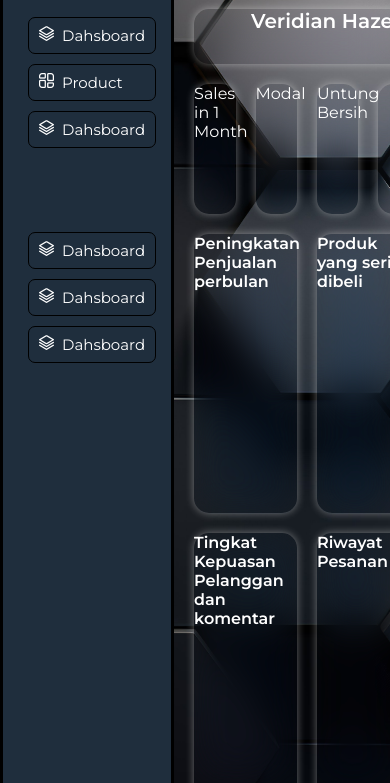
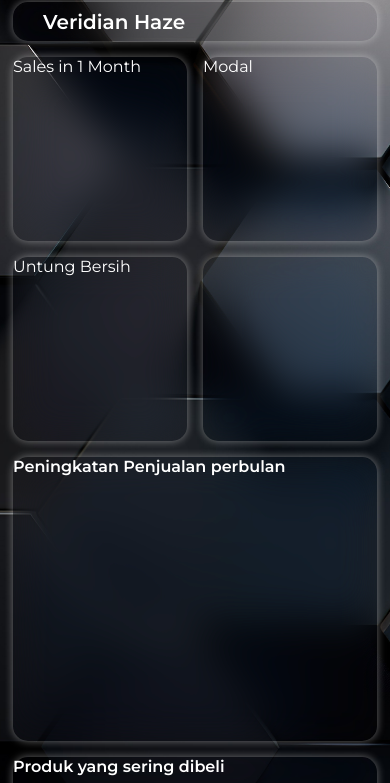
Before and after one commit to Dormamus/EdgeRunner, a plain HTML site: page index.html in a window 390 px wide. Shown: the part 61-844 px from the top of the page. Drawn offline with nearby package versions, Linux system fonts and the light colour scheme.

Commit message:
Update project.css

```diff
--- a/project.css
+++ b/project.css
@@ -73,9 +73,6 @@
    margin: 10px;
    font-size: clamp(15px, 1vw, 20px);
 }
-#gap {
-   margin-right: 8px;
-}
 .mainmenu {
    gap: 5px;
    margin: 0 0 4em 0;
@@ -91,41 +88,78 @@
    height: 100%;
    padding: clamp(5px, 18vw, 10px);
    display: grid;
-   grid-template-columns: 25% 25% 25% 25%;
-   grid-template-rows: 0.5fr 1fr 2fr 2fr;
-   position: center;
+   grid-template-columns: repeat(4, 25%);
+   grid-template-rows: 9.09% repeat(5, 18.18%);
+   grid-template-areas:
+   "h1 h1 h1 h1"
+   "g1 g2 g3 g4"
+   "g5 g5 g6 g6"
+   "g5 g5 g6 g6"
+   "g7 g7 g8 g8"
+   "g7 g7 g8 g8"
+   ;
 }
+   .ha1 {grid-area: h1;}
+   .grid1 {grid-area: g1;}
+   .grid2 {grid-area: g2;}
+   .grid3 {grid-area: g3;}
+   .grid4 {grid-area: g4;}
+   .grid5 {grid-area: g5;}
+   .grid6 {grid-area: g6;}
+   .grid7 {grid-area: g7;}
+   .grid8 {grid-area: g8;}
+
 #grid {
    border-radius: 15px;
    backdrop-filter: blur(20px) saturate(200%);
    box-shadow: 0 0 8px rgba(255,255,255,0.4);
-   display: flex;
-   flex-direction: column;
    margin: 10px;
 }
+
+
 .ha1 {
-   grid-column: 1/5;
    display: flex;
    align-items: center;
    padding: 0 0 0 3em;
    font-size: clamp(10px, 2vw, 25px);
 }
-.grid5 {
-   grid-column: 1/3;
-   grid-row: 3/4;
-}
-.grid6 {
-   grid-column: 3/5;
-   grid-row: 3/4;
-}
-.grid7 {
-   grid-column: 1/3;
-   grid-row: 4/5;
-}
-.grid8 {
-   grid-column: 3/5;
-   grid-row: 4/5;
-}
-@media screen and (max-width: 800px) {
+@media screen and (max-width: 1050px) {
+   .sidebar {
+       position: fixed;
+       top: 0;
+       left: 0;
+       height: 100%;
+       width: clamp(180px, 60vw, 300px);
+       background-color: var(--color-5);
+       transform: translateX(-100%); /* sembunyikan */
+       z-index: 90;
+       transition: transform 0.3s ease;
+     }
 
-                }
+     .sidebar.active {
+    transform: translateX(0); /* tampilkan saat di klik */
+     }
+   .mainbar {
+      grid-template-areas:
+      "h1 h1"
+      "g1 g2"
+      "g3 g4"
+      "g5 g5"
+      "g6 g6"
+      "g7 g7"
+      "g8 g8";
+   grid-template-columns: 50% 50%;
+   grid-template-rows: 55px 200px 200px repeat(4, 300px);
+   padding: 5px;
+   }
+   #grid {
+      margin: clamp(5px, 8vw, 8px);
+   }
+   .humburger {
+      order: 1;
+      z-index: 100;
+   }
+   .topbar h4 {
+      order: 2;
+   }
+   }
```
